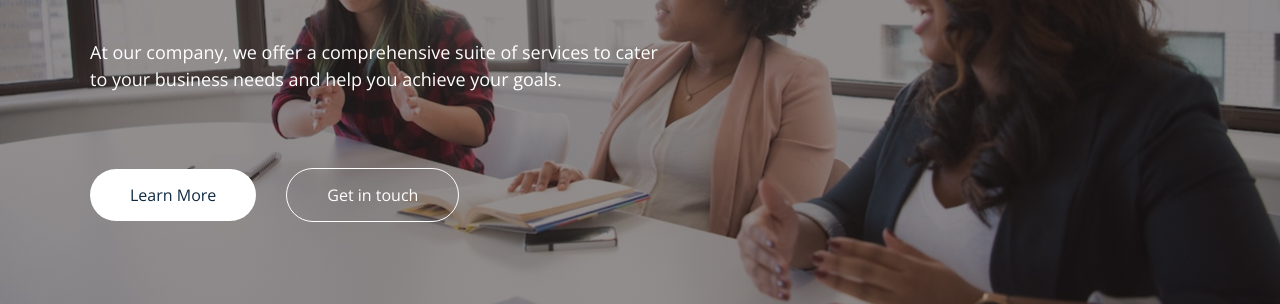
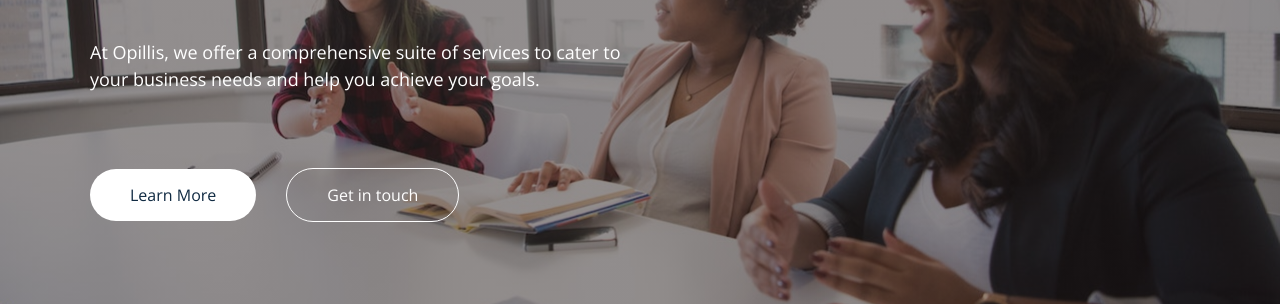
Before and after one commit to Alanones/company-site, a Gatsby site: page / in a window 1280 px wide. Shown: the part 445-749 px from the top of the page. Built offline with nearby package versions, Linux system fonts and the light colour scheme; Gatsby itself is replaced by a stand-in of ours.

Commit message:
Update Hero.js

```diff
--- a/src/components/Hero.js
+++ b/src/components/Hero.js
@@ -8,7 +8,7 @@ const Hero = () => {
         <div className="hero-box">
           <h1 className="hero-heading">Automate your processess with us.</h1>
           <p className="hero-desc">
-           At our company, we offer a comprehensive suite of services to cater to your business needs and help you achieve your goals.
+           At Opillis, we offer a comprehensive suite of services to cater to your business needs and help you achieve your goals.
           </p>
           <div className="btn-box">
             <Link to="/about" className="cta-btn try">
```
